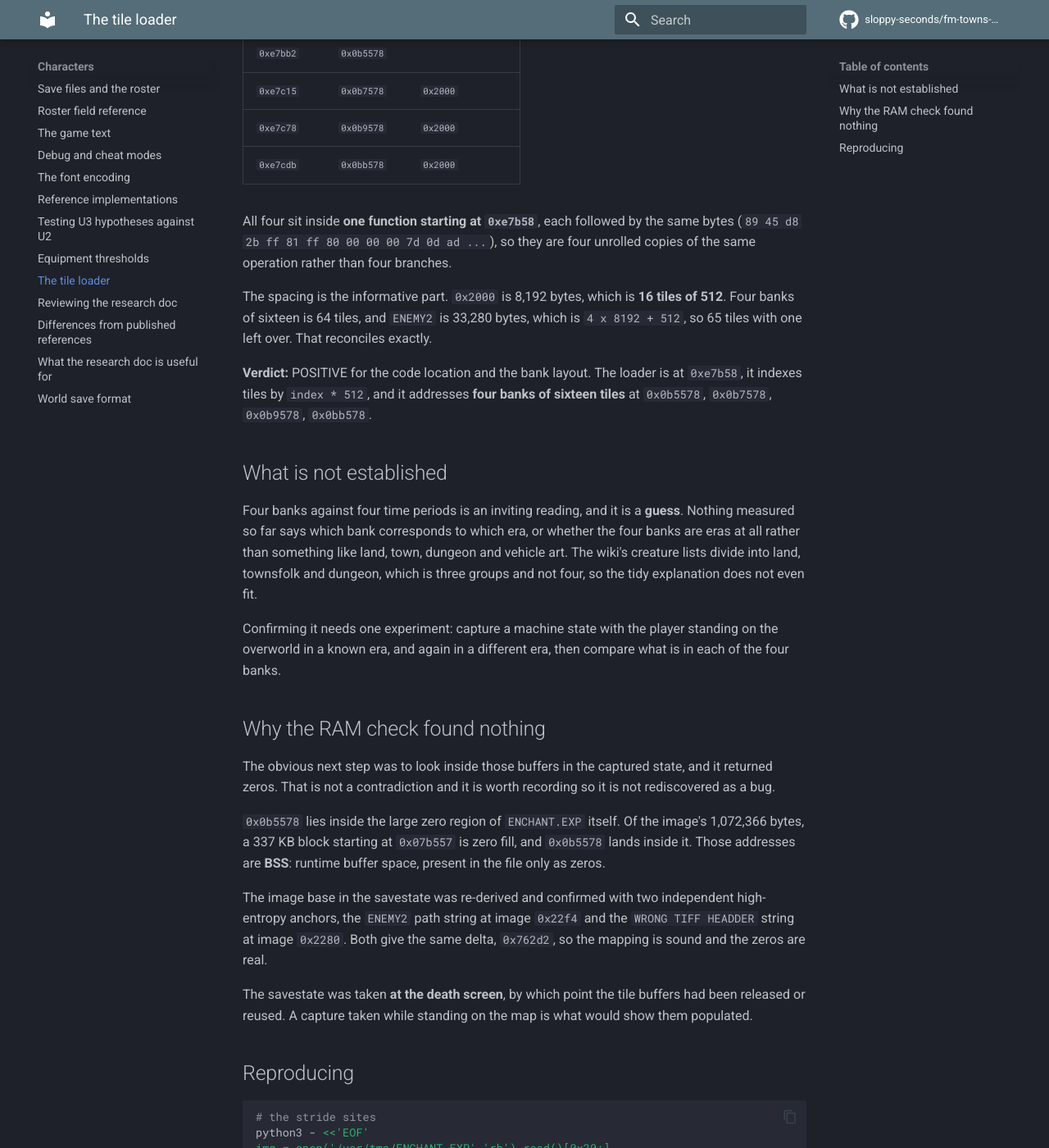
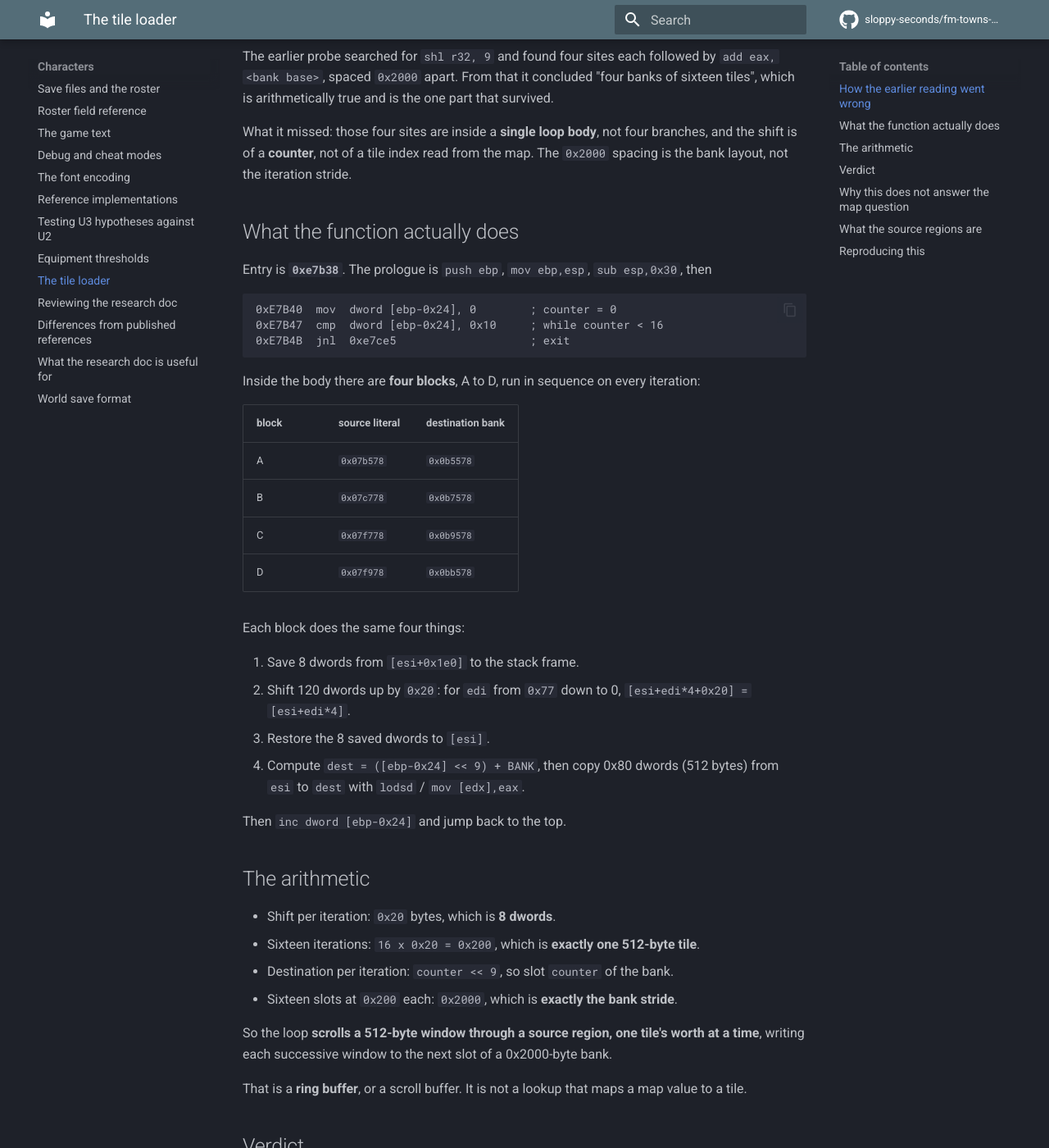
Before and after one commit to sloppy-seconds/fm-towns-ultima, an MkDocs documentation site: the page built from docs/tile-loader.md, in a window 1280 px wide and 1400 px high, scrolled down 391 px. Shown: the whole window at 82% size. Built offline with MkDocs 1.6.1 and Material for MkDocs 9.7.7, drawn with Linux system fonts in a browser that asks for light colours; comment, search, counter and statistics services are not loaded; some of the changed text lies outside the part shown.

Commit message:
Disassemble the tile loader properly. It is not a tile loader
Went at 0xe7b58, the one place this project had a real code entry point, to answer the
map geometry question. It answered a different question and closed off the lead.

WHAT IT ACTUALLY IS. The entry is 0xe7b38, not 0xe7b58. The prologue sets a counter to
zero, compares it against 0x10, and loops sixteen times. Inside the body are four blocks
run in sequence on every iteration, each with its own source literal and its own
destination bank.

Each block saves eight dwords from the tail of its source region, shifts a hundred and
twenty dwords up by 0x20, restores the eight at the front, then copies 512 bytes to
([counter] << 9) + bank.

The arithmetic is the proof that it is a scroll rather than a lookup. The shift is 0x20
bytes per iteration, sixteen iterations is 0x200, which is exactly one 512-byte tile. The
destination is counter << 9, so slot counter of the bank, and sixteen slots of 0x200 fill
0x2000, which is exactly the bank stride. Neither number is a coincidence.

So the loop scrolls a 512-byte window through a source region one tile at a time and
writes each window to the next slot of a bank. That is a ring buffer.

WHAT THE OLD READING GOT RIGHT AND WRONG. The earlier probe found four shl/add sites
spaced 0x2000 apart and concluded "four banks of sixteen tiles". That is arithmetically
correct and it is the part that survived. Everything else was wrong: those four sites are
in one loop body not four branches, the shift is of a counter not of a map value, and the
0x2000 spacing is the bank layout not the iteration stride.

WHY THIS IS WORTH HAVING. It closes off the most promising candidate for the map-index
code, so that code has to be found elsewhere and nobody will re-derive this. It also
explains the earlier puzzle where the banks read as zeros at the death screen: they are
working buffers on the rendering path, empty when nothing is being drawn.

Both the sources and the destinations sit inside the 337 KB zero-fill block starting at
0x07b557, and that address is one byte before the first source literal, which is what a
BSS boundary looks like. Neither can be read statically.

Corrected docs/tile-loader.md, which now supersedes its own earlier reading, and the
open question that pointed at this address.

````diff
--- a/docs/open-questions.md
+++ b/docs/open-questions.md
@@ -31,9 +31,15 @@ question that used to head this list is answered: see
    kanji display form, which is why their lengths never match. Eight glyphs are
    established, not enough to decode arbitrary text. Do not retry the failed probes.
 
-   Still open: which tile each name indexes. That is the code at `0xe7b58` and the
-   four banks, and it needs either the indexer read properly or a savestate taken
-   while standing on the map so the banks are populated.
+   Still open: which tile each name indexes.
+
+   **The function at `0xe7b58` was not the answer, and is now closed off.** It was
+   believed to index tiles by a map value. A full disassembly from its real entry at
+   `0xe7b38` shows it is a **scroll buffer**: a counter loops sixteen times, each
+   iteration shifting a 512-byte window through a source region and copying it to the
+   next slot of a `0x2000` bank. It moves buffers, it does not map a map byte to a tile.
+   The four banks are real but are working buffers. See [tile-loader.md](tile-loader.md).
+   The map-index code is somewhere else and has not been found.
 
    Progress. The bank is **64 populated tiles of 512 bytes**, a flat 8x8 list with
    no grouping. The [Ultima Codex bestiary](https://wiki.ultimacodex.com/wiki/Ultima_II_monster_data)
--- a/docs/tile-loader.md
+++ b/docs/tile-loader.md
@@ -1,76 +1,107 @@
-# The ENEMY2 tile loader
+# The function at `0xe7b38`
 
-**Tried:** find the code that indexes the `ENEMY2` tile bank. The name search came
-back empty earlier, because the asset path is not referenced as an immediate
-anywhere in the image, so this went at the arithmetic instead.
+**Supersedes the earlier reading of this page**, which placed the function entry at
+`0xe7b58` and called it an "ENEMY2 tile loader indexing tiles by `index * 512`". That
+reading was wrong in its entry point, wrong about what it loads, and wrong about the
+direction of the copy. The measurements below are from a full disassembly of the
+function rather than a byte-pattern search.
 
-**Measured:** the tile stride is a left shift. Every 512-byte tile access in this
-binary appears as `shl r32, 9`, and of the 17 such sites, four are followed
-immediately by an `add eax, <bank base>`:
+## How the earlier reading went wrong
 
-| lookup site | bank base | gap from previous |
+The earlier probe searched for `shl r32, 9` and found four sites each followed by
+`add eax, <bank base>`, spaced `0x2000` apart. From that it concluded "four banks of
+sixteen tiles", which is arithmetically true and is the one part that survived.
+
+What it missed: those four sites are inside a **single loop body**, not four branches,
+and the shift is of a **counter**, not of a tile index read from the map. The `0x2000`
+spacing is the bank layout, not the iteration stride.
+
+## What the function actually does
+
+Entry is **`0xe7b38`**. The prologue is `push ebp`, `mov ebp,esp`, `sub esp,0x30`, then
+
+```
+0xE7B40  mov  dword [ebp-0x24], 0        ; counter = 0
+0xE7B47  cmp  dword [ebp-0x24], 0x10     ; while counter < 16
+0xE7B4B  jnl  0xe7ce5                    ; exit
+```
+
+Inside the body there are **four blocks**, A to D, run in sequence on every iteration:
+
+| block | source literal | destination bank |
 |---|---|---|
-| `0xe7bb2` | `0x0b5578` | |
-| `0xe7c15` | `0x0b7578` | `0x2000` |
-| `0xe7c78` | `0x0b9578` | `0x2000` |
-| `0xe7cdb` | `0x0bb578` | `0x2000` |
+| A | `0x07b578` | `0x0b5578` |
+| B | `0x07c778` | `0x0b7578` |
+| C | `0x07f778` | `0x0b9578` |
+| D | `0x07f978` | `0x0bb578` |
 
-All four sit inside **one function starting at `0xe7b58`**, each followed by the
-same bytes (`89 45 d8 2b ff 81 ff 80 00 00 00 7d 0d ad ...`), so they are four
-unrolled copies of the same operation rather than four branches.
+Each block does the same four things:
 
-The spacing is the informative part. `0x2000` is 8,192 bytes, which is **16 tiles
-of 512**. Four banks of sixteen is 64 tiles, and `ENEMY2` is 33,280 bytes, which is
-`4 x 8192 + 512`, so 65 tiles with one left over. That reconciles exactly.
+1. Save 8 dwords from `[esi+0x1e0]` to the stack frame.
+2. Shift 120 dwords up by `0x20`: for `edi` from `0x77` down to 0,
+   `[esi+edi*4+0x20] = [esi+edi*4]`.
+3. Restore the 8 saved dwords to `[esi]`.
+4. Compute `dest = ([ebp-0x24] << 9) + BANK`, then copy 0x80 dwords (512 bytes) from
+   `esi` to `dest` with `lodsd` / `mov [edx],eax`.
 
-**Verdict:** POSITIVE for the code location and the bank layout. The loader is at
-`0xe7b58`, it indexes tiles by `index * 512`, and it addresses **four banks of
-sixteen tiles** at `0x0b5578`, `0x0b7578`, `0x0b9578`, `0x0bb578`.
+Then `inc dword [ebp-0x24]` and jump back to the top.
 
-## What is not established
+## The arithmetic
 
-Four banks against four time periods is an inviting reading, and it is a **guess**.
-Nothing measured so far says which bank corresponds to which era, or whether the
-four banks are eras at all rather than something like land, town, dungeon and
-vehicle art. The wiki's creature lists divide into land, townsfolk and dungeon,
-which is three groups and not four, so the tidy explanation does not even fit.
+- Shift per iteration: `0x20` bytes, which is **8 dwords**.
+- Sixteen iterations: `16 x 0x20 = 0x200`, which is **exactly one 512-byte tile**.
+- Destination per iteration: `counter << 9`, so slot `counter` of the bank.
+- Sixteen slots at `0x200` each: `0x2000`, which is **exactly the bank stride**.
 
-Confirming it needs one experiment: capture a machine state with the player standing
-on the overworld in a known era, and again in a different era, then compare what is
-in each of the four banks.
+So the loop **scrolls a 512-byte window through a source region, one tile's worth at a
+time**, writing each successive window to the next slot of a 0x2000-byte bank.
 
-## Why the RAM check found nothing
+That is a **ring buffer**, or a scroll buffer. It is not a lookup that maps a map value
+to a tile.
 
-The obvious next step was to look inside those buffers in the captured state, and it
-returned zeros. That is not a contradiction and it is worth recording so it is not
-rediscovered as a bug.
+## Verdict
 
-`0x0b5578` lies inside the large zero region of `ENCHANT.EXP` itself. Of the image's
-1,072,366 bytes, a 337 KB block starting at `0x07b557` is zero fill, and `0x0b5578`
-lands inside it. Those addresses are **BSS**: runtime buffer space, present in the
-file only as zeros.
+**POSITIVE** for the function's structure, its four banks, and its source regions.
+**NEGATIVE** for the earlier claim that this indexes tiles by a map value.
 
-The image base in the savestate was re-derived and confirmed with two independent
-high-entropy anchors, the `ENEMY2` path string at image `0x22f4` and the
-`WRONG TIFF HEADDER` string at image `0x2280`. Both give the same delta, `0x762d2`,
-so the mapping is sound and the zeros are real.
+The four banks at `0x0b5578`, `0x0b7578`, `0x0b9578`, `0x0bb578` are real and are
+`0x2000` apart, and each is filled by a scroll of its own source region. So the earlier
+conclusion "four banks of sixteen tiles" is **correct as a description of the buffers**,
+and the account of what fills them was wrong.
 
-The savestate was taken **at the death screen**, by which point the tile buffers had
-been released or reused. A capture taken while standing on the map is what would
-show them populated.
+## Why this does not answer the map question
 
-## Reproducing
+The thing wanted here was the code that turns a map byte into a tile. This function does
+not do that. It moves buffers.
+
+That is a genuinely useful negative: it closes off the most promising candidate, so the
+map-index code has to be found elsewhere. It also explains why the earlier RAM check of
+these banks at the death screen returned zeros: they are working buffers, emptied or
+never filled outside the rendering path.
+
+## What the source regions are
+
+All four source literals (`0x07b578`, `0x07c778`, `0x07f778`, `0x07f978`) fall inside
+the **337 KB zero-fill block that starts at `0x07b557`**. Note that `0x07b557` is one
+byte before the first literal, which is what a BSS section boundary looks like.
+
+So both the sources and the destinations are uninitialised in the file. Neither can be
+read statically. Confirming what flows through them needs a savestate taken during
+rendering, not one taken at the death screen.
+
+## Reproducing this
 
 ```bash
-# the stride sites
-python3 - <<'EOF'
-img = open('/var/tmp/ENCHANT.EXP','rb').read()[0x20:]
-for i in range(len(img)-8):
-    if img[i]==0xC1 and (img[i+1]&0xF8)==0xE0 and img[i+2]==9 and img[i+3]==0x05:
-        print(hex(i+0x20), hex(int.from_bytes(img[i+4:i+8],'little')))
-EOF
+node -e '
+const fs=require("fs");
+const buf=fs.readFileSync("/var/tmp/ENCHANT.EXP").slice(0x20);
+fs.writeFileSync("/var/tmp/loader3.bin", buf.slice(0xe7b38,0xe7cf0));
+'
+ndisasm -b32 -o0xe7b38 /var/tmp/loader3.bin
 ```
+
+`ENCHANT.EXP` comes off the disc, or from `node tools/expimage.js --dump`.
 
 ---
 
-**[Assets and graphics](assets-and-graphics.md)** **[Open questions](open-questions.md)**
+**[The code](code-analysis.md)** **[Open questions](open-questions.md)**
````
